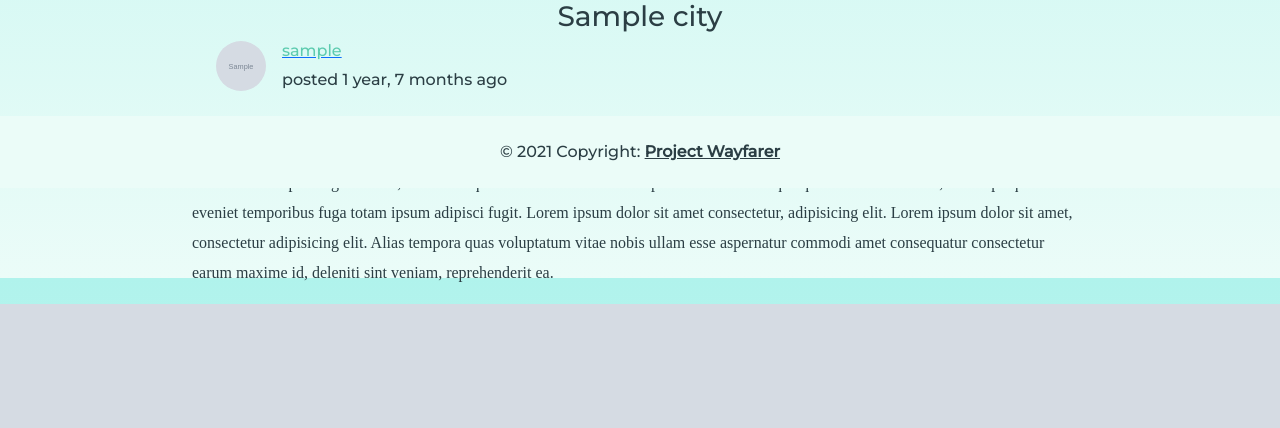
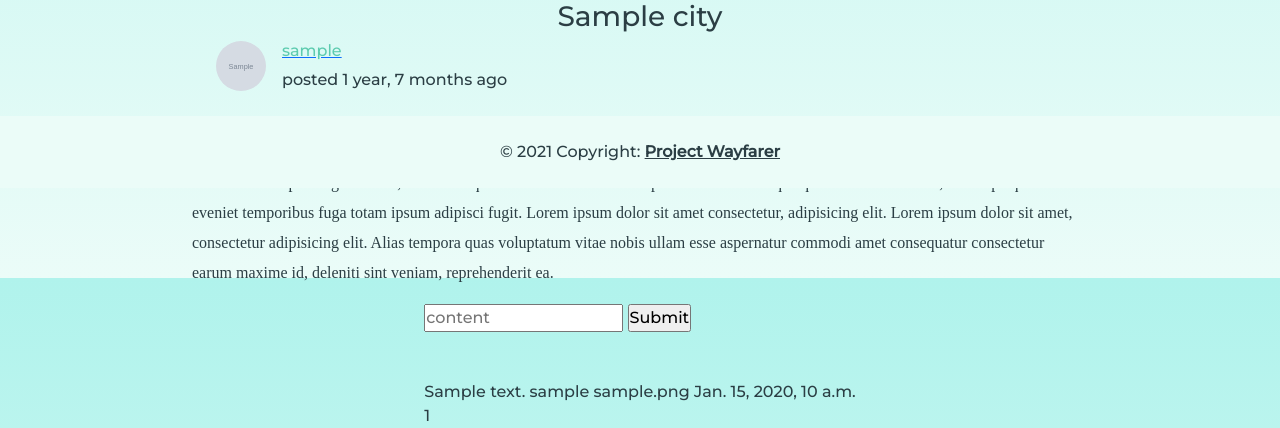
Before and after one commit to brianhung7/project-wayfare, a Django app: page /posts/1/ in a window 1280 px wide. Shown: the part 612-1040 px from the top of the page. Before the commit the page ends 916 px from the top, so only its background shows below. Run offline with Django 3.2, Linux system fonts and the light colour scheme; tables that the repository leaves empty hold one stand-in row (values such as "Sample post"); grey boxes marked "Sample" are stand-in pictures; some libraries are stand-ins or nearby versions; some web fonts are replaced.

Commit message:
Functionality of comments on posts

```diff
--- a/main_app/models.py
+++ b/main_app/models.py
@@ -35,3 +35,15 @@ class Post(models.Model):
     class Meta:
         #If it's not the right direction, remove minus sign
         ordering = ['-created_at']
+
+
+class Comment(models.Model):
+    user = models.ForeignKey(User, on_delete=models.CASCADE, related_name="comment")
+    content = models.TextField(max_length=2000)
+    post = models.ForeignKey(Post, on_delete=models.CASCADE, related_name='comment')
+    created_at = models.DateTimeField(auto_now_add=True)
+
+    def __str__(self):
+        return self.content
+    class Meta:
+        ordering = ['-created_at']
--- a/main_app/templates/post_detail.html
+++ b/main_app/templates/post_detail.html
@@ -29,6 +29,28 @@
         </div>
         <p class="mx-5 mt-3" style="width:70%;line-height:30px" id="content">{{post.content}} Lorem ipsum dolor sit amet consectetur adipisicing elit. Voluptatem delectus corrupti necessitatibus mollitia, in illum fuga doloribus aspernatur id adipisci commodi, maiores nihil nisi animi alias veritatis debitis itaque quam. Lorem ipsum dolor sit amet consectetur adipisicing elit. Iure, reiciendis quo nemo maxime labore repudiandae doloremque quos error incidunt in, aut saepe quaerat eveniet temporibus fuga totam ipsum adipisci fugit. Lorem ipsum dolor sit amet consectetur, adipisicing elit. Lorem ipsum dolor sit amet, consectetur adipisicing elit. Alias tempora quas voluptatum vitae nobis ullam esse aspernatur commodi amet consequatur consectetur earum maxime id, deleniti sint veniam, reprehenderit ea. </p>
 
+        <div>
+                <form class="mb-5" action="{% url 'comment_create' post.pk %}" method="post">
+                {% csrf_token %}
+                          <input
+            class="input"
+            type="text"
+            name="content"
+            placeholder="content"
+            required
+          />
+                {% comment %} <input type="hidden" value=> {% endcomment %}
+                <input type="submit" value="Submit">
+                </form>
+
+                {% for post_comment in post_comments %}
+                   <div>
+                     {{post_comment.content}} {{post_comment.user}} {{post_comment.user.profile.avatar}} {{post_comment.created_at}}
+                    </div>
+                {% endfor %}
+                {{post_comments_count}}
+
+        </div>
     </div>
 
     <div class="modal" tabindex="-1" id="post-update-modal">
--- a/main_app/urls.py
+++ b/main_app/urls.py
@@ -1,6 +1,6 @@
 from django.urls import path
 from . import views
-from .views import Home, Signup, ProfileView, PostDetail, UpdateProfile, CitiesView, PostCreate, PostUpdate, MainUserCity, PostDelete, ProfileViewOther, AboutView
+from .views import Home, Signup, ProfileView, PostDetail, UpdateProfile, CitiesView, PostCreate, PostUpdate, MainUserCity, PostDelete, ProfileViewOther, AboutView, CommentCreate
 
 urlpatterns = [
 	path('', Home.as_view(), name="home"),
@@ -15,5 +15,6 @@ urlpatterns = [
     path('cities/<int:pk>/', CitiesView.as_view(), name="cities_view"),
     path('cities/', MainUserCity.as_view(), name="user_city"),
     path('about/', AboutView.as_view(), name='about_view'),
+    path('posts/<int:pk>/comments/new/', CommentCreate.as_view(), name="comment_create"),
 
 ]
--- a/main_app/views.py
+++ b/main_app/views.py
@@ -4,7 +4,7 @@ from django.views.generic.base import TemplateView
 from django.views.generic.edit import CreateView, DeleteView, UpdateView
 from django.views import View
 from django.views.generic import DetailView
-from .models import Post, City, Profile
+from .models import Post, City, Profile, Comment
 from django.db import models
 from django.contrib.auth.models import User
 
@@ -107,6 +107,10 @@ class PostDetail(DetailView):
         post_key = self.kwargs['pk']
         post_creator = Post.objects.get(id=post_key).user.username
         context["post_creator"] = post_creator
+        comment_info = Comment.objects.filter(post=post_key)
+        context['post_comments'] = comment_info
+        context['post_comments_count'] = len(comment_info)
+
         return context
 
 class MainUserCity(View):
@@ -211,3 +215,32 @@ class AboutView(TemplateView):
         context["signup_form"] = signup_form
         context["profile_form"] = profile_form
         return context
+
+# @method_decorator(login_required, name='dispatch')
+# class CommentCreate(CreateView):
+#     model = Comment
+#     fields = ['content']
+#     template_name = 'comment_create.html'
+
+#     def form_valid(self, form):
+#         form.instance.user = self.request.user
+#         #form.instance.post = Post.objects.get(pk=self.kwargs['pk'])
+#         return super(CommentCreate, self).form_valid(form)
+
+#     def get_success_url(self):
+#         print("SUCCESS URL")
+#         return reverse("post_detail", kwargs={'pk': self.object.pk})
+
+@method_decorator(login_required, name='dispatch')
+class CommentCreate(View):
+    # def get(self,request,pk):
+
+
+
+    def post(self, request, pk):
+        content = request.POST.get('content')
+        post = Post.objects.get(pk=pk)
+        user = request.user
+        Comment.objects.create(content=content,post=post,user=user)
+
+        return redirect('post_detail', pk=pk)
```
Also changed, not shown: main_app/templates/comment_create.html (added, +9 -0 lines), main_app/migrations/0004_comment.py (added).
